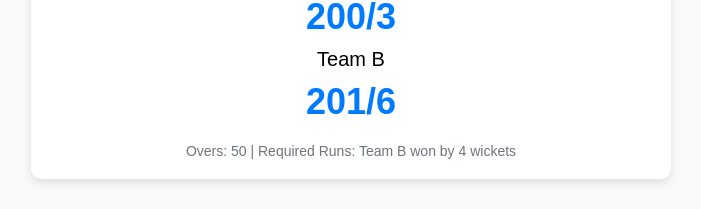
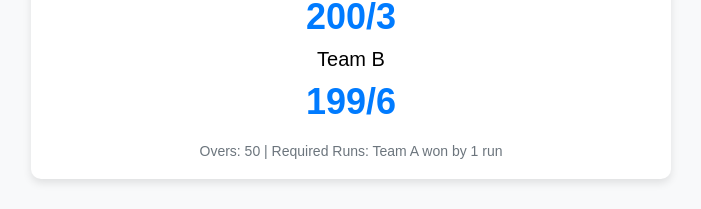
Before and after one commit to 08021976-22022006/CI-CD-DevOps-Practice, a plain HTML site: page index.html in a window 1280 px wide. Shown: the part 155-364 px from the top of the page, without its empty margins (289-990 px from the left). Drawn offline with Linux system fonts and the light colour scheme.

Commit message:
Changed from Team B won to Team A

```diff
--- a/index.html
+++ b/index.html
@@ -48,8 +48,8 @@
         <div class="team">Team A</div>
         <div class="score">200/3</div>
         <div class="team">Team B</div>
-        <div class="score">201/6</div>
-        <div class="details">Overs: 50 | Required Runs: Team B won by 4 wickets</div>
+        <div class="score">199/6</div>
+        <div class="details">Overs: 50 | Required Runs: Team A won by 1 run</div>
     </div>
 </body>
 </html>
```
